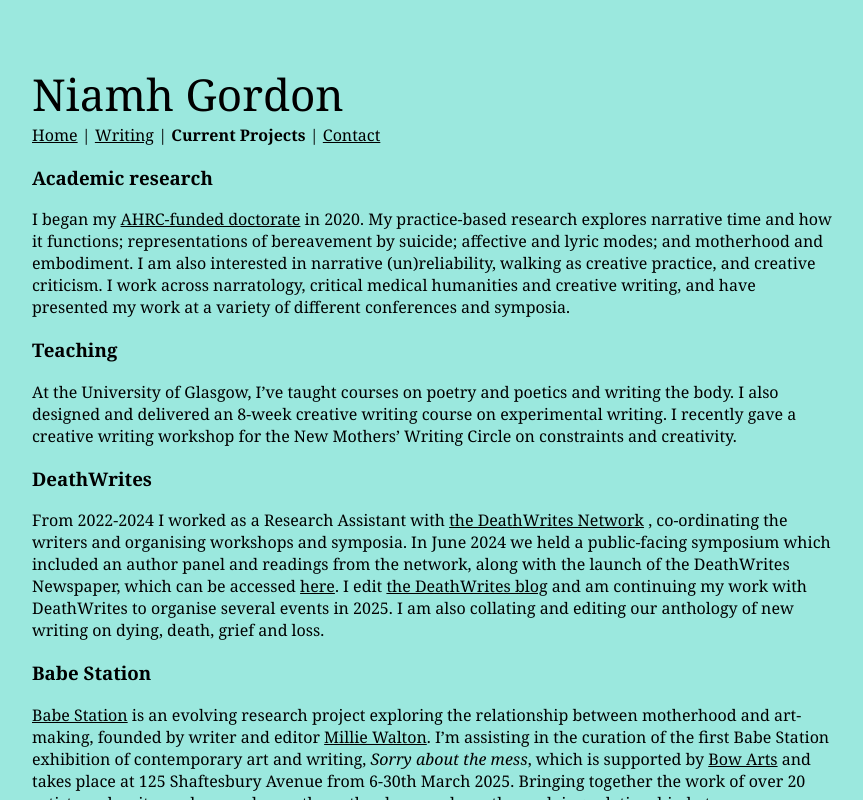
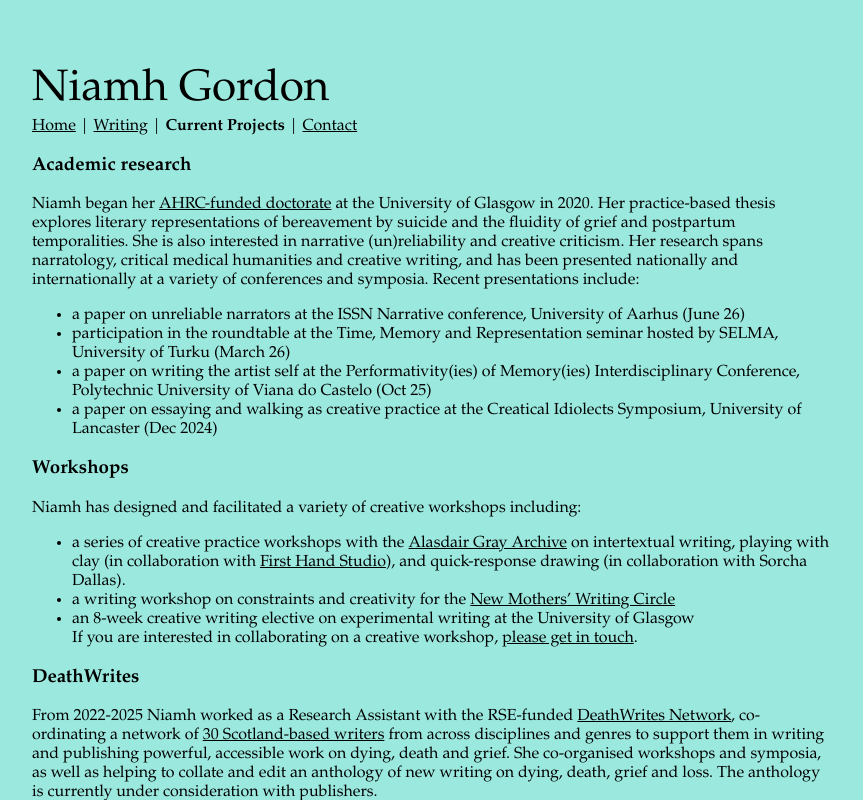
Before and after one commit to jpsanders101/wilbur, a React (Create React App) app: page /current-projects in a window 1280 px wide. Shown: the whole page, without its empty margins (208-1071 px from the left). Built offline with nearby package versions, Linux system fonts and the light colour scheme.

Commit message:
Content update 14.05.26

```diff
--- a/package.json
+++ b/package.json
@@ -35,5 +35,6 @@
       "last 1 firefox version",
       "last 1 safari version"
     ]
-  }
+  },
+  "packageManager": "yarn@4.9.1+sha512.f95ce356460e05be48d66401c1ae64ef84d163dd689964962c6888a9810865e39097a5e9de748876c2e0bf89b232d583c33982773e9903ae7a76257270986538"
 }
--- a/src/CurrentProjects.js
+++ b/src/CurrentProjects.js
@@ -5,106 +5,28 @@ export default function CurrentProjects() {
   return (
     <>
       <h3>Academic research</h3>
-      <p>
-        I began my{" "}
-        <a
-          target="_blank"
-          href="https://www.gla.ac.uk/pgrs/niamhgordon/"
-          rel="noreferrer"
-        >
-          AHRC-funded doctorate
-        </a>{" "}
-        in 2020. My practice-based research explores narrative time and how it
-        functions; representations of bereavement by suicide; affective and
-        lyric modes; and motherhood and embodiment. I am also interested in
-        narrative (un)reliability, walking as creative practice, and creative
-        criticism. I work across narratology, critical medical humanities and
-        creative writing, and have presented my work at a variety of different
-        conferences and symposia.{" "}
-      </p>
-      <h3>Teaching</h3>
-      <p>
-        At the University of Glasgow, I’ve taught courses on poetry and poetics
-        and writing the body. I also designed and delivered an 8-week creative
-        writing course on experimental writing. I recently gave a creative
-        writing workshop for the New Mothers’ Writing Circle on constraints and
-        creativity.{" "}
-      </p>
+      <p>Niamh began her <a href="https://www.gla.ac.uk/pgrs/niamhgordon/">AHRC-funded doctorate</a> at the University of Glasgow in 2020. Her practice-based thesis explores literary representations of bereavement by suicide and the fluidity of grief and postpartum temporalities. She is also interested in narrative (un)reliability and creative criticism. Her research spans narratology, critical medical humanities and creative writing, and has been presented nationally and internationally at a variety of conferences and symposia. Recent presentations include:</p>
+      <ul>
+        <li>a paper on unreliable narrators at the ISSN Narrative conference, University of Aarhus (June 26)</li>
+        <li>participation in the roundtable at the Time, Memory and Representation seminar hosted by SELMA, University of Turku (March 26)</li>
+        <li>a paper on writing the artist self at the Performativity(ies) of Memory(ies) Interdisciplinary Conference, Polytechnic University of Viana do Castelo (Oct 25)</li>
+        <li>a paper on essaying and walking as creative practice at the Creatical Idiolects Symposium, University of Lancaster (Dec 2024)</li>
+      </ul>
+      <h3>Workshops</h3>
+      <p>Niamh has designed and facilitated a variety of creative workshops including:</p>
+      <ul>
+        <li>a series of creative practice workshops with the <a href="https://thealasdairgrayarchive.org/">Alasdair Gray Archive</a> on intertextual writing, playing with clay (in collaboration with <a href="https://www.instagram.com/first_hand_studio/">First Hand Studio</a>), and quick-response drawing (in collaboration with Sorcha Dallas).</li>
+        <li>a writing workshop on constraints and creativity for the <a href="https://www.newmumswriting.co.uk/">New Mothers’ Writing Circle</a></li>
+        <li>an 8-week creative writing elective on experimental writing at the University of Glasgow</li>
+        If you are interested in collaborating on a creative workshop, <a href="/contact">please get in touch</a>.
+      </ul>
       <h3>DeathWrites</h3>
-      <p>
-        From 2022-2024 I worked as a Research Assistant with{" "}
-        <a target="_blank" href="https://deathwrites.org.uk/" rel="noreferrer">
-          the DeathWrites Network
-        </a>{" "}
-        , co-ordinating the writers and organising workshops and symposia. In
-        June 2024 we held a public-facing symposium which included an author
-        panel and readings from the network, along with the launch of the
-        DeathWrites Newspaper, which can be accessed{" "}
-        <a
-          target="_blank"
-          href="https://deathwrites.org.uk/Newspaper"
-          rel="noreferrer"
-        >
-          here
-        </a>
-        . I edit{" "}
-        <a
-          target="_blank"
-          href="https://deathwrites.org.uk/blog"
-          rel="noreferrer"
-        >
-          the DeathWrites blog
-        </a>{" "}
-        and am continuing my work with DeathWrites to organise several events in
-        2025. I am also collating and editing our anthology of new writing on
-        dying, death, grief and loss.
-      </p>
+      <p>From 2022-2025 Niamh worked as a Research Assistant with the RSE-funded <a href="https://deathwrites.org.uk/">DeathWrites Network</a>, co-ordinating a network of <a href="https://eur03.safelinks.protection.outlook.com/?url=https%3A%2F%2Fdeathwrites.org.uk%2FParticipants&data=05%7C02%7CCarrie.Foulkes%40glasgow.ac.uk%7C0e317cdd479d49d3250a08dcec676cf1%7C6e725c29763a4f5081f22e254f0133c8%7C1%7C0%7C638645176145282785%7CUnknown%7CTWFpbGZsb3d8eyJWIjoiMC4wLjAwMDAiLCJQIjoiV2luMzIiLCJBTiI6Ik1haWwiLCJXVCI6Mn0%3D%7C0%7C%7C%7C&sdata=nesf%2FVLJrCpIIkxVUnxoKcW%2Fe9VXQcNxDNHVBlvJPo0%3D&reserved=0">30 Scotland-based writers</a> from across disciplines and genres to support them in writing and publishing powerful, accessible work on dying, death and grief. She co-organised workshops and symposia, as well as helping to collate and edit an anthology of new writing on dying, death, grief and loss. The anthology is currently under consideration with publishers.</p>
       <h3>Babe Station</h3>
-      <p>
-        <a
-          target="_blank"
-          href="https://www.babestation.org.uk/"
-          rel="noreferrer"
-        >
-          Babe Station
-        </a>{" "}
-        is an evolving research project exploring the relationship between
-        motherhood and art-making, founded by writer and editor{" "}
-        <a
-          target="_blank"
-          href="https://www.millie-walton.com/"
-          rel="noreferrer"
-        >
-          Millie Walton
-        </a>
-        . I’m assisting in the curation of the first Babe Station exhibition of
-        contemporary art and writing,{" "}
-        <span className="italics">Sorry about the mess</span>, which is
-        supported by{" "}
-        <a target="_blank" href="https://bowarts.org/" rel="noreferrer">
-          Bow Arts
-        </a>{" "}
-        and takes place at 125 Shaftesbury Avenue from 6-30th March 2025.
-        Bringing together the work of over 20 artists and writers who are also
-        mothers, the show explores the evolving relationship between motherhood
-        and making art. Within this context, mess becomes not just an aesthetic
-        but a condition; an obstacle; a form of critique; a mode of play; a
-        process of creation; an act of revolution.
-      </p>
+      <p><a href="https://www.babestation.org.uk/">Babe Station</a> is an evolving research project exploring the relationship between motherhood and art-making, founded by writer and editor <a href="https://www.millie-walton.com/">Millie Walton</a>. Niamh assisted in the curation of the first Babe Station exhibition of contemporary art and writing, Sorry about the mess, supported by <a href="https://bowarts.org/">Bow Arts</a>, which took place at 125 Shaftesbury Avenue, 6-30th March 2025. The show brought together the work of over 20 artists and writers who are also mothers, and positioned mess not just an aesthetic but a condition; an obstacle; a form of critique; a mode of play; a process of creation; an act of revolution.</p>
+      <p>Along with a series of live reading events during 2025 and 2026, Niamh is co-curating the second Babe Station exhibition, which will take place from 1st-23rd October 2026 at the <a href="https://www.bcu.ac.uk/about-us/maps-and-campuses/school-of-art-margaret-street">Birmingham School of Art</a>.</p>
       <h3>Alasdair Gray Archive</h3>
-      <p>
-        In 2025 I will be taking up a creative internship at the{" "}
-        <a
-          target="_blank"
-          href="https://thealasdairgrayarchive.org/"
-          rel="noreferrer"
-        >
-          Alasdair Gray Archive
-        </a>, funded by the Scottish Graduate School of Arts and Humanities, with
-        the aim of generating new creative work through engagement with the
-        archive’s materials, and organising a public creative writing workshop
-        based around ideas of intertextual play.
-      </p>
+      <p>Through 2025, Niamh was a creative resident at the Alasdair Gray Archive, funded by the Scottish Graduate School of Arts and Humanities. During her residency she used the site and materials of the Archive as a foundation to explore ideas of creative play and process. She published a ‘process diary’ on the AGA Substack excerpting new writing, and ran three public creative workshops. She also produced a series of poems responding to sites surrounding the Whisky Bond, where AGA is currently hosted. In summer 2026, these poems will be recorded and collated into audio walking tour of the literary landscape of the canal.</p>
     </>
   );
 }
--- a/src/Writing.js
+++ b/src/Writing.js
@@ -5,151 +5,79 @@ export default function Writing() {
   return (
     <>
       <p className="copy">
-        In 2018 I gained an MA in Prose Fiction from the University of East
-        Anglia, and I began my funded PhD at the University of Glasgow in 2020.
-        From 2020-2021 I co-edited the literary magazine{" "}
-        <a
-          rel="noreferrer"
-          href="https://glasgowtosaturn.com/"
-          target="_blank"
-          className="italics"
-        >
-          From Glasgow to Saturn
-        </a>
-        , and an early draft of my novel-in-progress was shortlisted for the{" "}
-        <a
-          rel="noreferrer"
-          target="_blank"
-          href="https://www.thebookseller.com/news/clare-gough-wins-north-literary-agency-prize-1262107"
-        >
-          2021 North Lit Agency prize
-        </a>
-        . In July 2024 I completed a week-long residency at{" "}
-        <a
-          rel="noreferrer"
-          target="_blank"
-          href="https://covepark.org/residencies/scottish-graduate-school-of-arts-humanities-2024-2/"
-        >
-          Cove Park
-        </a>
-        , funded by{" "}
-        <a rel="noreferrer" target="_blank" href="https://www.sgsah.ac.uk/">
-          SGSAH
-        </a>
-        .{" "}
-      </p>
-      <p>
-        I write a newsletter,{" "}
-        <a
+        In 2018 Niamh gained an MA in Prose Fiction from UEA, and she began her creative writing PhD at the University of Glasgow in 2020, funded by the AHRC (SGSAH). She writes an occasional newsletter, <a
           rel="noreferrer"
           target="_blank"
           href="https://niamhgordon.substack.com/"
         >
           notes from home
-        </a>
-        , where I share writing largely on books, writing, and how I am coming
-        to understand motherhood. If you would like to read it, you can{" "}
-        <a
+        </a>, about books, writing and motherhood; if you would like to read it, you can subscribe <a
           rel="noreferrer"
           target="_blank"
-          href="https://niamhgordon.substack.com/subscribe"
+          href="https://niamhgordon.substack.com/"
         >
-          subscribe here
-        </a>
-        .<h3>SELECTED WRITING</h3>
+          here
+        </a>.
+      </p>
+      <p>
+        She has written a novel, of which more soon!
+      </p>
+      <p>
+        A selection of published writing is linked below:
+      </p>
         <ul className="writing-list">
-          <li>‘The Rothko room’ – short fiction in Gutter</li>
+          <li>‘<a href="https://creativecritical.net/expulsion-niamh-gordon/">expulsion</a>’ – creative non-fic, <a href="https://creativecritical.net">creative-critical.net</a></li>
+          <li>‘<a href="https://www.babestation.org.uk/shop/p/vwebrwshbrlsa6c55il6qabz93mmd3">four poems</a>’ – poetry pamphlet, Babe Station for ‘Sorry about the mess’ exhibition</li>
+          <li>‘<a href="https://www.guttermag.co.uk/getgutter/p/gutter-31">The Rothko room</a>’ – short fiction in Gutter</li>
           <li>
-            ‘A landscape of motherhood’ – poem in New Mothers’ Writing Circle
-            pamphlet
-          </li>
-          <li>
-            ‘Food’ - short fiction in{" "}
-            <a
+            ‘<a
               rel="noreferrer"
               target="_blank"
               href="https://uk.bookshop.org/p/books/don-t-even-ask-too-hot-new-writing-scotland-42-kirstin-innes/7704972?ean=9781906841614"
-            >
+            >Food</a>’ - short fiction in{" "}
+
               New Writing Scotland
-            </a>{" "}
-            42
           </li>
           <li>
-            ‘Behind Some of the Scenes at the Museum’ – flash non-fiction in the{" "}
-            <a
+            ‘<a
               rel="noreferrer"
               target="_blank"
               href="https://eprints.gla.ac.uk/325834/1/325834.pdf"
-            >
-              DeathWrites Newspaper
-            </a>
+            >Behind Some of the Scenes at the Museum</a>’ – creative non-fiction, DeathWrites Newspaper
+
           </li>
           <li>
-            ’Birth lament’ and ‘Dispatch from now’ - two poems in{" "}
             <a
               rel="noreferrer"
               target="_blank"
               href="https://www.strixleeds.com/shop/strix-10"
-            >
+            >‘Birth lament’ and Dispatch from now’</a> - two poems,
               Strix
-            </a>{" "}
-            #10
           </li>
           <li>
-            ‘Allopoeitics as criticism’ – peer-reviewed experimental essay in{" "}
-            <a
-              rel="noreferrer"
-              target="_blank"
-              href="https://english.exeter.ac.uk/research/publications/exclamation/"
-            >
-              Exclamat!on
-            </a>{" "}
-            , Issue 6
-          </li>
-          <li>
-            ‘Grief, reading, and narrative time’ - essay in{" "}
-            <a
+            ‘<a
               rel="noreferrer"
               target="_blank"
               href="https://thepolyphony.org/2021/11/11/grief-reading-and-narrative-time/"
-            >
+            >Grief, reading, and narrative time</a>’ - essay,
               The Polyphony
-            </a>
           </li>
           <li>
-            ‘Empty Space’ – short fiction in{" "}
-            <a
-              href="https://www.stillpointldn.com/articles/niamh-gordon-empty-space/"
-              target="_blank"
-              rel="noreferrer"
-            >
-              Still Point Journal
-            </a>{" "}
-            , Issue 5: Presence
-          </li>
-          <li>
-            ‘Covering Ground in Berlin’ – short fiction in{" "}
-            <a
+            ‘<a
               href="https://returntrip.bigcartel.com/product/return-trip-spring-summer-2021"
               target="_blank"
               rel="noreferrer"
-            >
-              Return Trip
-            </a>{" "}
-            , Issue 02
+            >Covering Ground in Berlin</a>’ – short fiction, Return Trip
           </li>
           <li>
-            ‘A Rich Man’s Game’ – flash fiction in{" "}
-            <a
+            ‘<a
               target="_blank"
               href="https://flashfictionmagazine.com/blog/2020/10/01/a-rich-mans-game/"
               rel="noreferrer"
-            >
+            >A Rich Man’s Game</a>’ – flash fiction,
               Flash Fiction Magazine
-            </a>
           </li>
         </ul>
-      </p>
       {/* <div className="mobile-substack">
         <iframe
           title="notes from home"
--- a/src/index.css
+++ b/src/index.css
@@ -8,7 +8,7 @@ body {
   /* font-family: 'Avenir', -apple-system, BlinkMacSystemFont, 'Segoe UI', 'Roboto', 'Oxygen',
     'Ubuntu', 'Cantarell', 'Fira Sans', 'Droid Sans', 'Helvetica Neue',
     sans-serif; */
-  font-family: Georgia, 'Times New Roman', Times, serif;
+  font-family: Palatino Linotype, Georgia, 'Times New Roman', Times, serif;
   -webkit-font-smoothing: antialiased;
   -moz-osx-font-smoothing: grayscale;
 }
```
Also changed, not shown: src/About.js (+2 -5 lines), src/Contact.js (+3 -19 lines), .yarnrc.yml (added), 1 other file (tests, documents, lock files or other folders).
